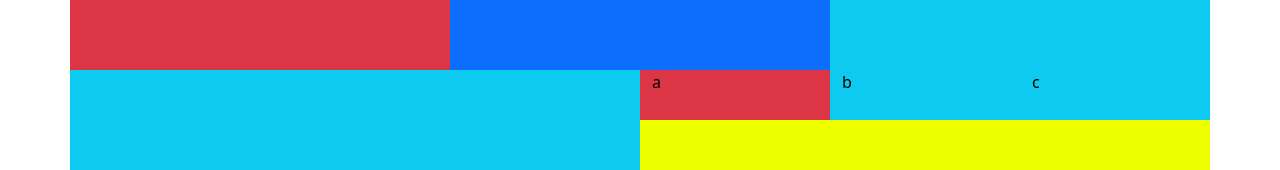
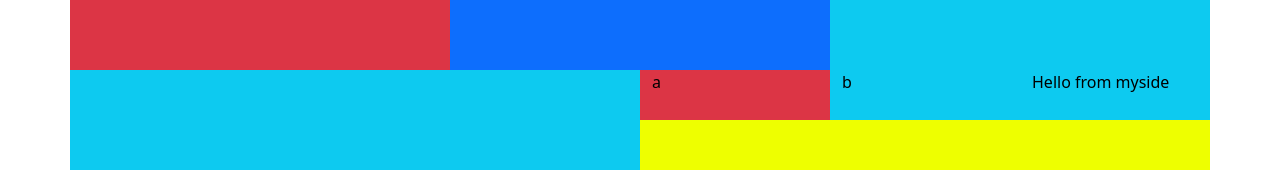
Before and after one commit to aniketxx/Newwebsite, a plain HTML site: page bootstarp.html in a window 1280 px wide. Shown: the part 130-300 px from the top of the page. Drawn offline with nearby package versions, Linux system fonts and the light colour scheme.

Commit message:
text added

```diff
--- a/bootstarp.html
+++ b/bootstarp.html
@@ -51,7 +51,7 @@
           <div class="row">
              <div class="col bg-danger abc">a</div>
              <div class="col bg-info abc">b</div>
-             <div class="col bg-info abc">c</div>
+             <div class="col bg-info abc">Hello from myside</div>
           </div>
         </div>
      </div>
```
